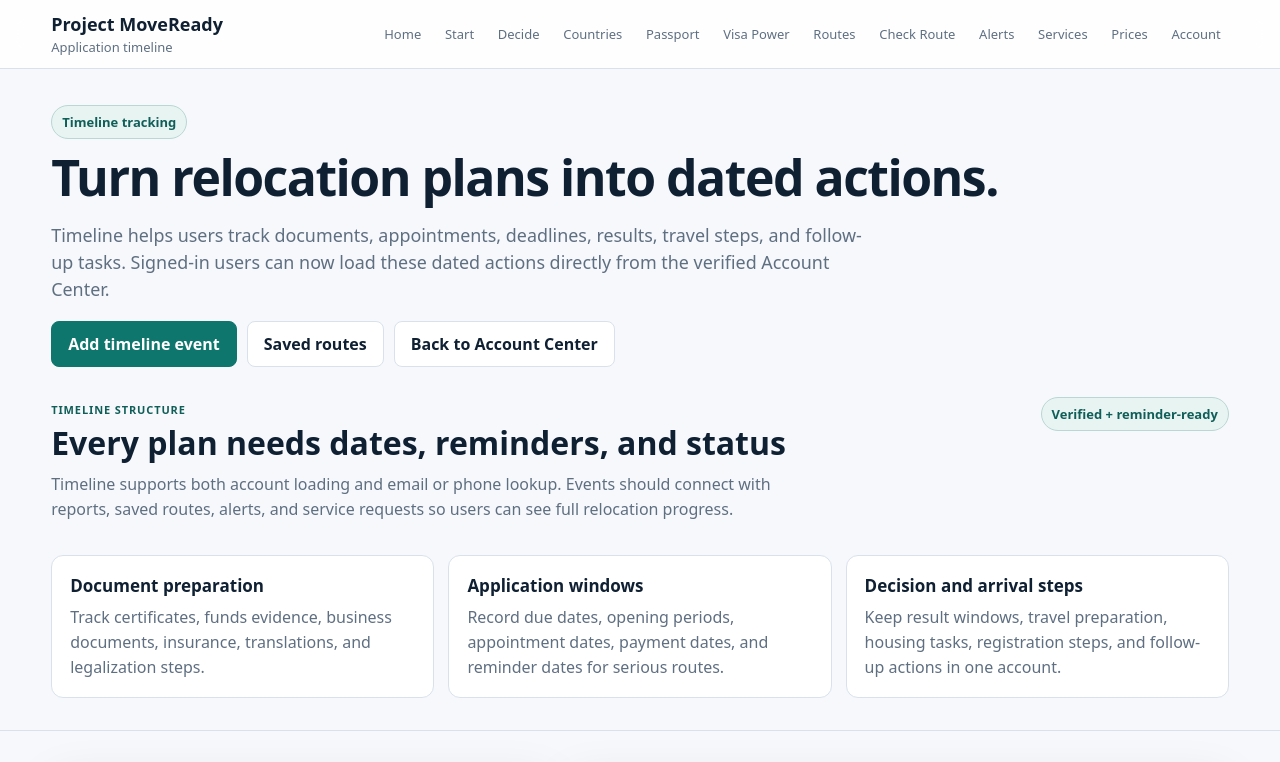
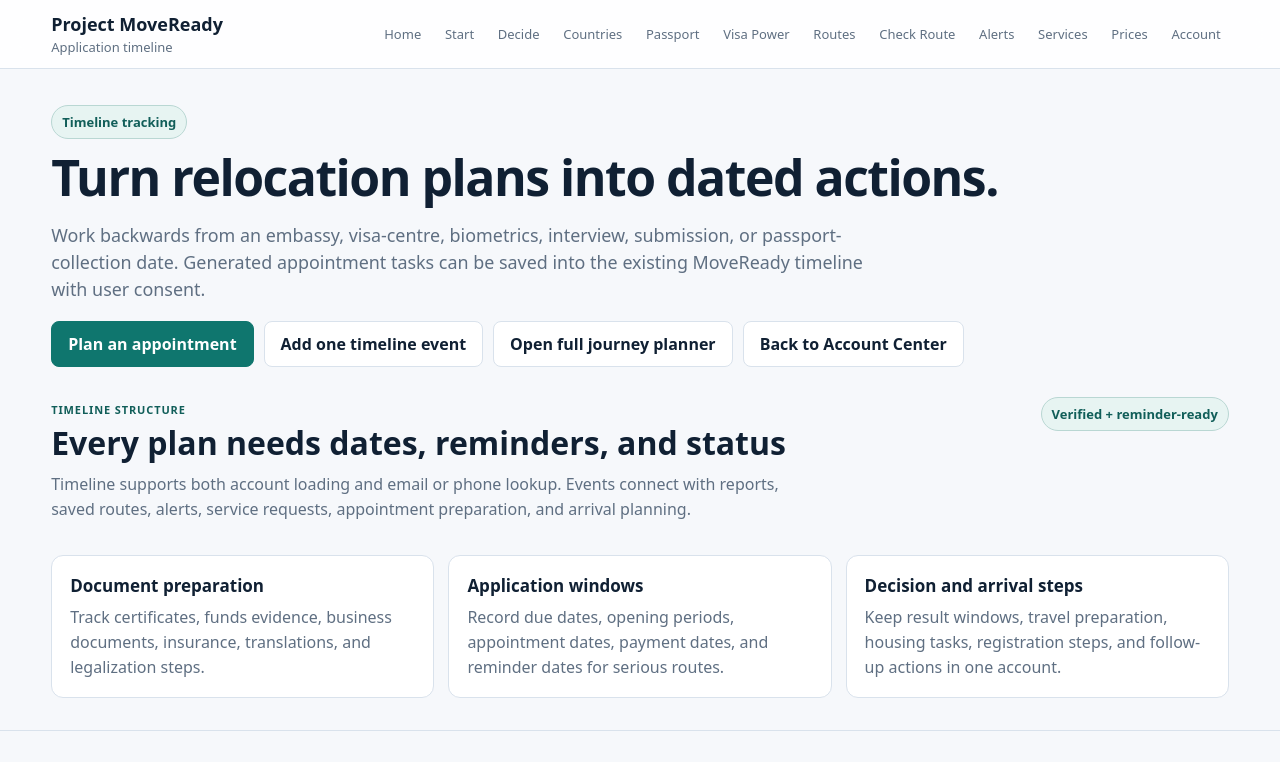
Before and after one commit to SirBM201/SirBM201-moveready-frontend, a Next.js app: page /timeline in a window 1280 px wide. Shown: the top 762 px of the page. Built offline with nearby package versions, Linux system fonts and the light colour scheme; no server answers.

Commit message:
Add appointment preparation planner to timeline

```diff
--- a/app/timeline/page.tsx
+++ b/app/timeline/page.tsx
@@ -1,5 +1,7 @@
+import JourneyPlanner from "@/components/JourneyPlanner";
 import SiteHeader from "@/components/SiteHeader";
 import TimelinePlanner from "@/components/TimelinePlanner";
+
 
 const timelineUses = [
   {
@@ -16,6 +18,7 @@ const timelineUses = [
   },
 ];
 
+
 export default function TimelinePage() {
   return (
     <main className="page-shell">
@@ -26,11 +29,12 @@ export default function TimelinePage() {
           <span className="eyebrow">Timeline tracking</span>
           <h1>Turn relocation plans into dated actions.</h1>
           <p className="lede">
-            Timeline helps users track documents, appointments, deadlines, results, travel steps, and follow-up tasks. Signed-in users can now load these dated actions directly from the verified Account Center.
+            Work backwards from an embassy, visa-centre, biometrics, interview, submission, or passport-collection date. Generated appointment tasks can be saved into the existing MoveReady timeline with user consent.
           </p>
           <div className="actions">
-            <a className="btn primary" href="#timeline-planner">Add timeline event</a>
-            <a className="btn" href="/saved-routes">Saved routes</a>
+            <a className="btn primary" href="#appointment-planner-tool">Plan an appointment</a>
+            <a className="btn" href="#timeline-planner">Add one timeline event</a>
+            <a className="btn" href="/journey-planner">Open full journey planner</a>
             <a className="btn" href="/dashboard">Back to Account Center</a>
           </div>
         </div>
@@ -42,7 +46,7 @@ export default function TimelinePage() {
             <p className="overline">Timeline structure</p>
             <h2>Every plan needs dates, reminders, and status</h2>
             <p className="section-intro">
-              Timeline supports both account loading and email or phone lookup. Events should connect with reports, saved routes, alerts, and service requests so users can see full relocation progress.
+              Timeline supports both account loading and email or phone lookup. Events connect with reports, saved routes, alerts, service requests, appointment preparation, and arrival planning.
             </p>
           </div>
           <span className="status-dot">Verified + reminder-ready</span>
@@ -57,6 +61,10 @@ export default function TimelinePage() {
         </div>
       </section>
 
+      <section className="section" id="appointment-planner-tool">
+        <JourneyPlanner mode="appointment" />
+      </section>
+
       <section className="section" id="timeline-planner">
         <TimelinePlanner />
       </section>
```
